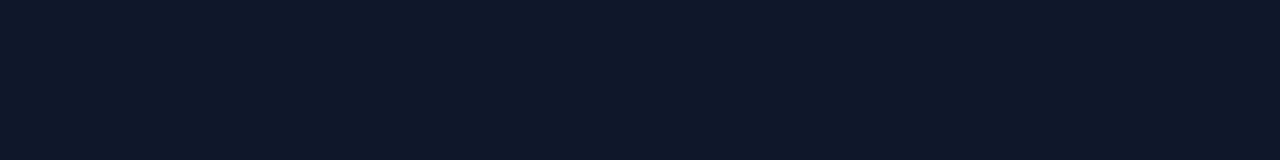
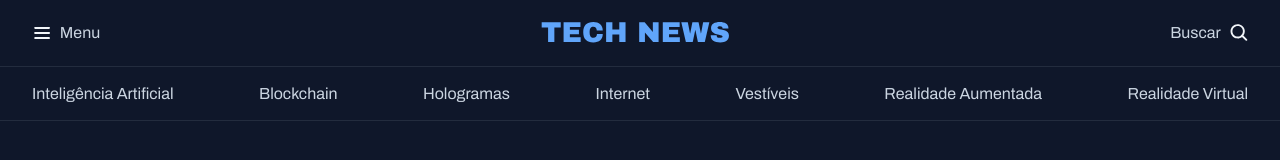
Before and after one commit to Deborah-Ferreira/technews, a plain HTML site: page index.html in a window 1280 px wide. Drawn offline with Linux system fonts and the light colour scheme.

Commit message:
Creating header

```diff
--- a/index.html
+++ b/index.html
@@ -11,6 +11,27 @@
     rel="stylesheet">
 </head>
 <body>
-
+    <header>
+        <nav>
+            <div class="flex primary py-base px-lg">
+                <a href="#"></a>
+                <a href="#menu" class="desktop-only">Menu</a>
+                <a href="#" class="flex">
+                    <img src="assets/logo.svg" alt="Logo Tech News">
+                </a>
+                <a href="#" class="desktop-only">Buscar</a>
+                <a href="#"></a>
+            </div>
+            <div class="flex secondary px-lg py-md">
+                <a href="#ia">Inteligência Artificial</a>
+                <a href="#blockchain">Blockchain</a>
+                <a href="#hologramas">Hologramas</a>
+                <a href="#internet">Internet</a>
+                <a href="#vestíveis">Vestíveis</a>
+                <a href="#realidadeaumentada">Realidade Aumentada</a>
+                <a href="#realidadevirtual">Realidade Virtual</a>
+            </div>
+        </nav>
+    </header>
 </body>
 </html>
--- /dev/null
+++ b/styles/header.css
@@ -0,0 +1,44 @@
+header {
+    & .primary {
+        text-align: center;
+        align-items: center;
+        gap: .5rem;
+
+        & a:nth-child(1) {
+            background: url(../assets/icons/List.svg) no-repeat left/1.25rem;
+            padding: .62rem;
+        }
+
+        & a:nth-child(3) {
+            margin: auto;
+        }
+
+        & a:nth-child(5) {
+            background: url(../assets/icons/MagnifyingGlass.svg) no-repeat left/1.25rem;
+            padding: .6rem;
+        }
+    }
+
+    & .secondary {
+        border-block: 1px solid hsla(213, 27%, 84%, 0.106);
+        gap: 1.75rem;
+        white-space: nowrap;
+        overflow: scroll;
+        &::-webkit-scrollbar {
+            display: none;
+        }
+        scrollbar-color: transparent transparent;
+    }
+    @media(width >=80em) {
+        & .primary {
+            & a:nth-child(3) {
+                margin: auto;
+                height: 1.3rem;
+            }
+        }
+
+        & .secondary {
+            justify-content: space-between;
+        }
+    }
+}
--- a/styles/index.css
+++ b/styles/index.css
@@ -1,2 +1,3 @@
 @import url(global.css);
 @import url(utility.css);
+@import url(header.css);
```
